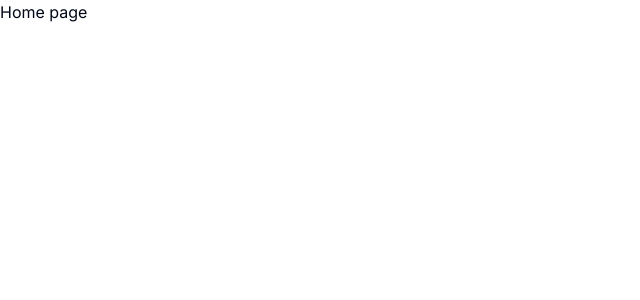
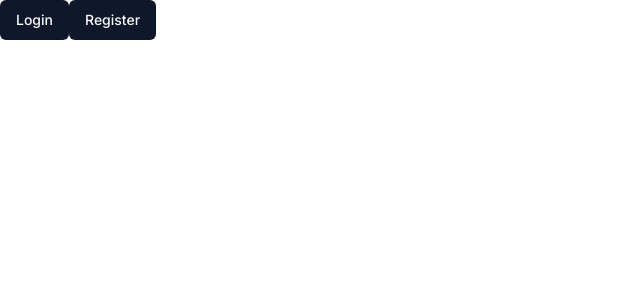
Before and after one commit to nnktz/ai-saas, a Next.js app: page / in a window 1280 px wide. Shown: the top 300 px of the page, without its empty margins (0-640 px from the left). Built offline with nearby package versions, Linux system fonts and the light colour scheme.

Commit message:
Authentication

```diff
--- /dev/null
+++ b/app/(auth)/(routes)/sign-in/[[...sign-in]]/page.tsx
@@ -0,0 +1,5 @@
+import { SignIn } from '@clerk/nextjs';
+
+export default function Page() {
+  return <SignIn />;
+}
--- /dev/null
+++ b/app/(auth)/(routes)/sign-up/[[...sign-up]]/page.tsx
@@ -0,0 +1,5 @@
+import { SignUp } from '@clerk/nextjs';
+
+export default function Page() {
+  return <SignUp />;
+}
--- /dev/null
+++ b/app/(auth)/layout.tsx
@@ -0,0 +1,7 @@
+const AuthLayout = ({ children }: { children: React.ReactNode }) => {
+  return (
+    <div className='h-full flex items-center justify-center'>{children}</div>
+  );
+};
+
+export default AuthLayout;
--- /dev/null
+++ b/app/(dashboard)/(routes)/dashboard/page.tsx
@@ -0,0 +1,12 @@
+import { UserButton } from '@clerk/nextjs';
+
+export default function Home() {
+  return (
+    <div>
+      Home page
+      <div>
+        <UserButton afterSignOutUrl='/' />
+      </div>
+    </div>
+  );
+}
--- /dev/null
+++ b/app/(landing)/page.tsx
@@ -0,0 +1,20 @@
+import { Button } from '@/components/ui/button';
+import Link from 'next/link';
+
+const LandingPage = () => {
+  return (
+    <div>
+      <div>
+        <Link href='/sign-in'>
+          <Button>Login</Button>
+        </Link>
+
+        <Link href='/sign-up'>
+          <Button>Register</Button>
+        </Link>
+      </div>
+    </div>
+  );
+};
+
+export default LandingPage;
--- a/app/layout.tsx
+++ b/app/layout.tsx
@@ -1,5 +1,7 @@
 import type { Metadata } from 'next';
 import { Inter } from 'next/font/google';
+import { ClerkProvider } from '@clerk/nextjs';
+
 import './globals.css';
 
 const inter = Inter({ subsets: ['latin'] });
@@ -15,8 +17,10 @@
   children: React.ReactNode;
 }) {
   return (
-    <html lang='en'>
-      <body className={inter.className}>{children}</body>
-    </html>
+    <ClerkProvider>
+      <html lang='en'>
+        <body className={inter.className}>{children}</body>
+      </html>
+    </ClerkProvider>
   );
 }
--- a/app/page.tsx
+++ /dev/null
@@ -1,3 +0,0 @@
-export default function Home() {
-  return <div>Home page</div>;
-}
--- /dev/null
+++ b/components/ui/button.tsx
@@ -0,0 +1,56 @@
+import * as React from "react"
+import { Slot } from "@radix-ui/react-slot"
+import { cva, type VariantProps } from "class-variance-authority"
+
+import { cn } from "@/lib/utils"
+
+const buttonVariants = cva(
+  "inline-flex items-center justify-center rounded-md text-sm font-medium ring-offset-background transition-colors focus-visible:outline-none focus-visible:ring-2 focus-visible:ring-ring focus-visible:ring-offset-2 disabled:pointer-events-none disabled:opacity-50",
+  {
+    variants: {
+      variant: {
+        default: "bg-primary text-primary-foreground hover:bg-primary/90",
+        destructive:
+          "bg-destructive text-destructive-foreground hover:bg-destructive/90",
+        outline:
+          "border border-input bg-background hover:bg-accent hover:text-accent-foreground",
+        secondary:
+          "bg-secondary text-secondary-foreground hover:bg-secondary/80",
+        ghost: "hover:bg-accent hover:text-accent-foreground",
+        link: "text-primary underline-offset-4 hover:underline",
+      },
+      size: {
+        default: "h-10 px-4 py-2",
+        sm: "h-9 rounded-md px-3",
+        lg: "h-11 rounded-md px-8",
+        icon: "h-10 w-10",
+      },
+    },
+    defaultVariants: {
+      variant: "default",
+      size: "default",
+    },
+  }
+)
+
+export interface ButtonProps
+  extends React.ButtonHTMLAttributes<HTMLButtonElement>,
+    VariantProps<typeof buttonVariants> {
+  asChild?: boolean
+}
+
+const Button = React.forwardRef<HTMLButtonElement, ButtonProps>(
+  ({ className, variant, size, asChild = false, ...props }, ref) => {
+    const Comp = asChild ? Slot : "button"
+    return (
+      <Comp
+        className={cn(buttonVariants({ variant, size, className }))}
+        ref={ref}
+        {...props}
+      />
+    )
+  }
+)
+Button.displayName = "Button"
+
+export { Button, buttonVariants }
--- a/package.json
+++ b/package.json
@@ -9,6 +9,8 @@
     "lint": "next lint"
   },
   "dependencies": {
+    "@clerk/nextjs": "^4.27.1",
+    "@radix-ui/react-slot": "^1.0.2",
     "class-variance-authority": "^0.7.0",
     "clsx": "^2.0.0",
     "lucide-react": "^0.292.0",
```
Also changed, not shown: middleware.ts (added, +12 -0 lines), 1 other file (tests, documents, lock files or other folders).
